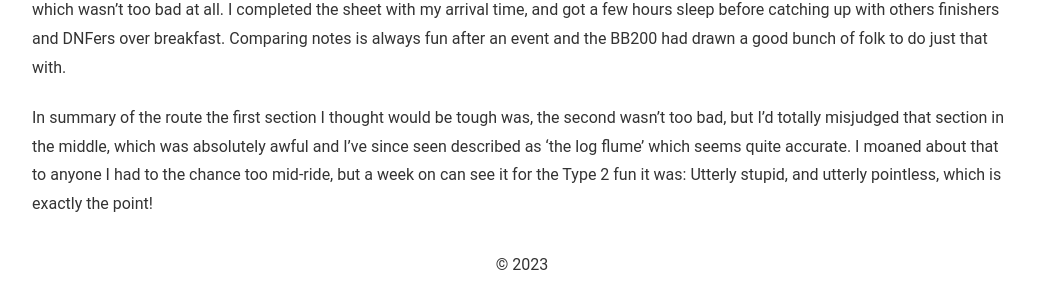
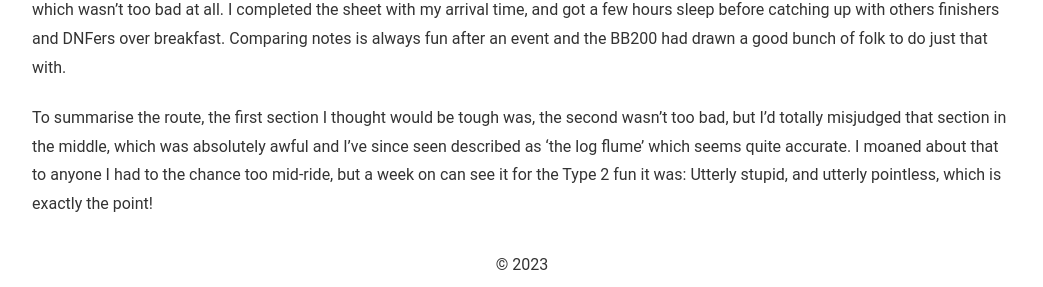
Before and after one commit to hypertelia/hypertelia.github.io, a Jekyll site: the page built from _posts/2023-10-12-bb-200-2023.md, in a window 1280 px wide and 900 px high, scrolled down 7593 px. Shown: the part 610-897 px from the top of the window, without its empty margins (118-1161 px from the left). Built offline with Jekyll 4.4.1, drawn with Linux system fonts in a browser that asks for light colours; a script that is not in the unit is left out.

Commit message:
update bb200

```diff
--- a/_posts/2023-10-12-bb-200-2023.md
+++ b/_posts/2023-10-12-bb-200-2023.md
@@ -51,6 +51,6 @@ Being 10pm with 70km to go, I knew I'd be ok getting back within the 24 hour 'bl
 
 From here there was an easy road descent to the finish which I reached shortly after 4:30am, recording a time of 21 hours and 10 minutes, which wasn't too bad at all. I completed the sheet with my arrival time, and got a few hours sleep before catching up with others finishers and DNFers over breakfast. Comparing notes is always fun after an event and the BB200 had drawn a good bunch of folk to do just that with.
 
-In summary of the route the first section I thought would be tough was, the second wasn't too bad, but I'd totally misjudged that section in the middle, which was absolutely awful and I've since seen described as 'the log flume' which seems quite accurate. I moaned about that to anyone I had to the chance too mid-ride, but a week on can see it for the Type 2 fun it was: Utterly stupid, and utterly pointless, which is exactly the point!
+To summarise the route, the first section I thought would be tough was, the second wasn't too bad, but I'd totally misjudged that section in the middle, which was absolutely awful and I've since seen described as 'the log flume' which seems quite accurate. I moaned about that to anyone I had to the chance too mid-ride, but a week on can see it for the Type 2 fun it was: Utterly stupid, and utterly pointless, which is exactly the point!
 
 <div class="strava-embed-placeholder" data-embed-type="activity" data-embed-id="10035200017"></div><script src="https://strava-embeds.com/embed.js"></script>
```
